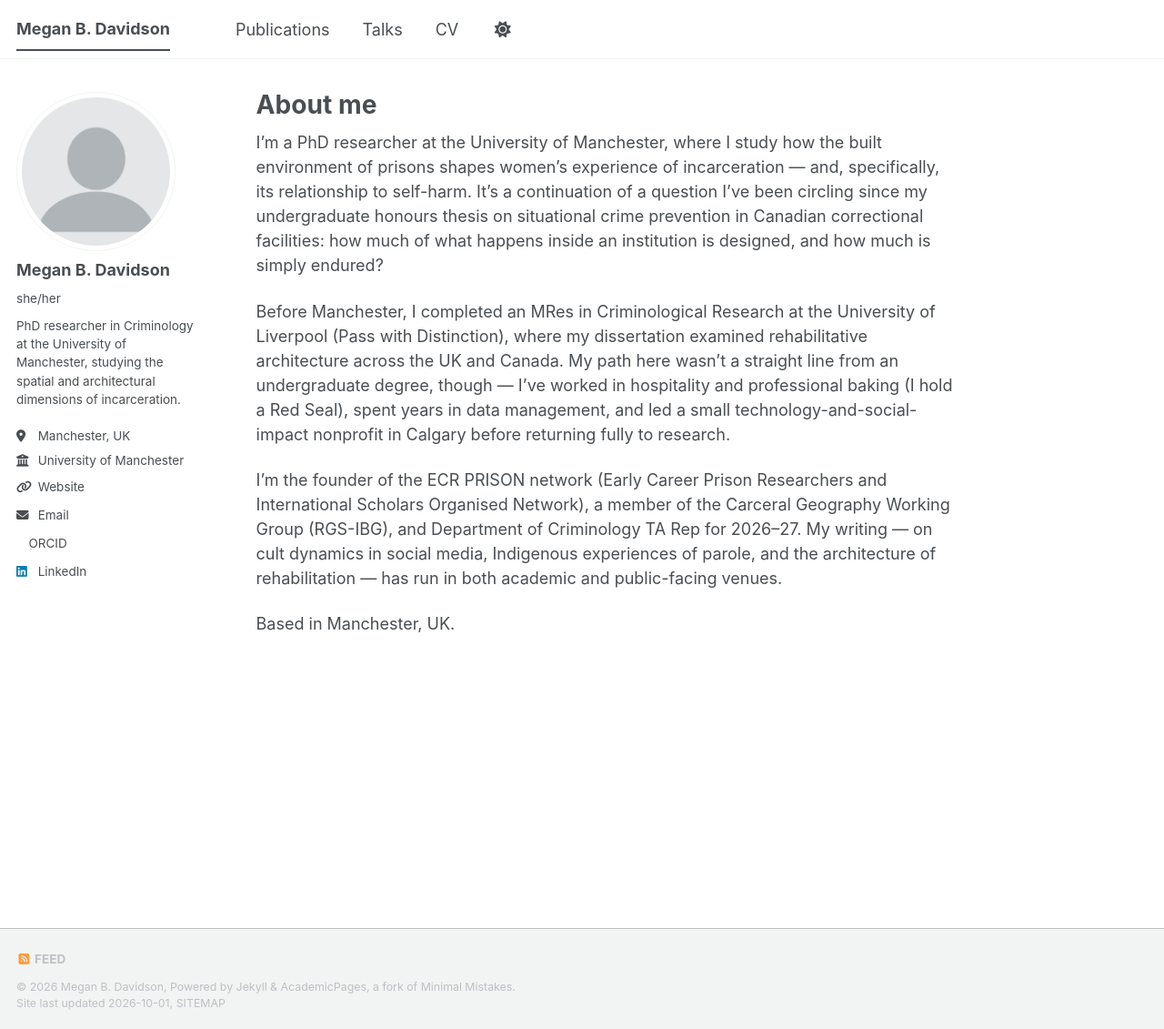
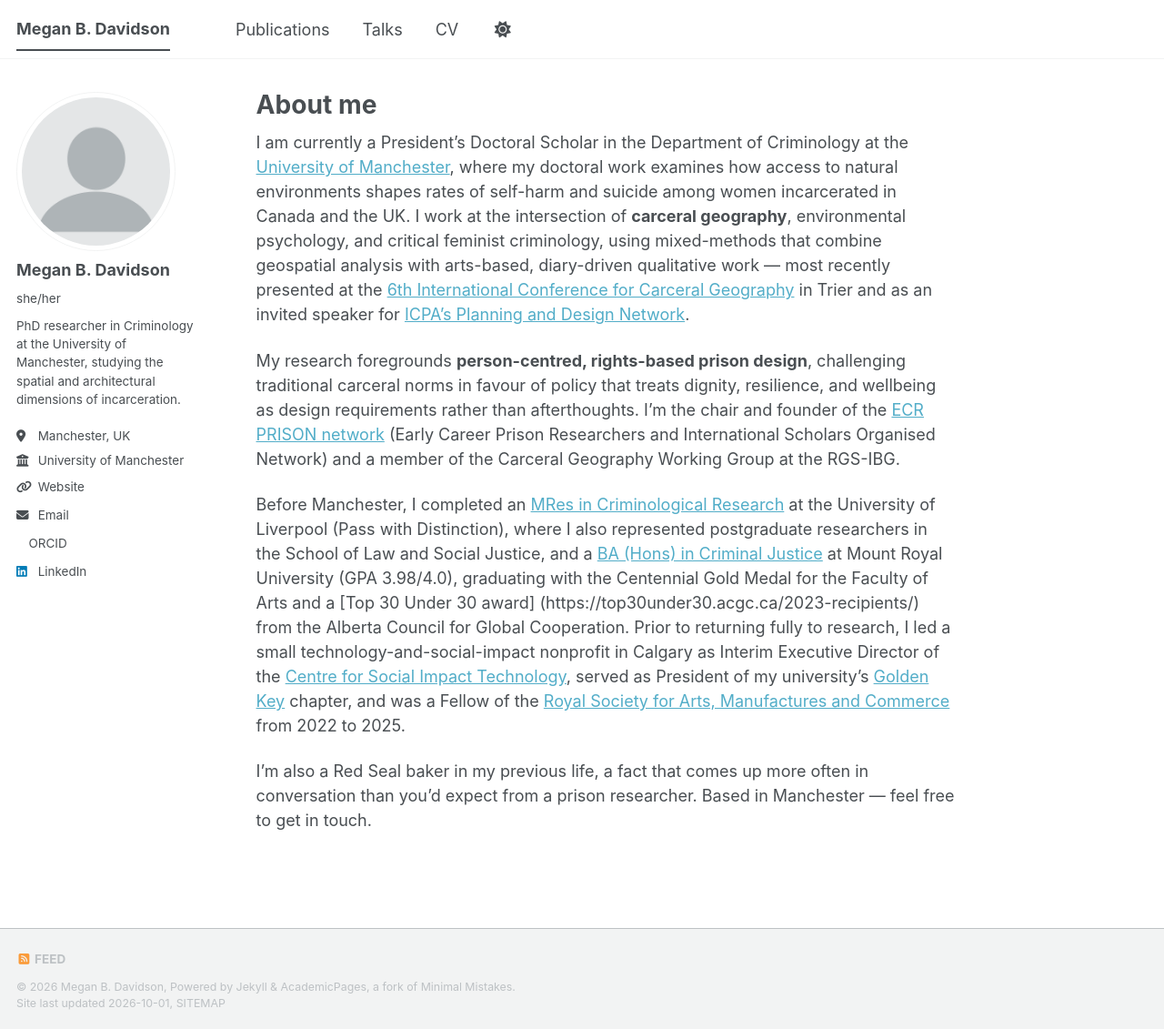
Before and after one commit to Megan-Davidson760/megan-davidson760.github.io, a Jekyll site: the page built from _pages/about.md, in a window 1280 px wide and 1131 px high. Shown: the whole window at 91% size. Built offline with Jekyll 4.4.1, drawn with Linux system fonts in a browser that asks for light colours; a style sheet for code colours, icons or effects is not loaded.

Commit message:
Revise about page with current research details
Updated personal and academic information, including current research focus and previous experiences.

```diff
--- a/_pages/about.md
+++ b/_pages/about.md
@@ -8,10 +8,10 @@ redirect_from:
   - /about.html
 ---
 
-I'm a PhD researcher at the University of Manchester, where I study how the built environment of prisons shapes women's experience of incarceration — and, specifically, its relationship to self-harm. It's a continuation of a question I've been circling since my undergraduate honours thesis on situational crime prevention in Canadian correctional facilities: how much of what happens inside an institution is designed, and how much is simply endured?
+I am currently a President's Doctoral Scholar in the Department of Criminology at the [University of Manchester](https://www.socialsciences.manchester.ac.uk/criminology), where my doctoral work examines how access to natural environments shapes rates of self-harm and suicide among women incarcerated in Canada and the UK. I work at the intersection of **carceral geography**, environmental psychology, and critical feminist criminology, using mixed-methods that combine geospatial analysis with arts-based, diary-driven qualitative work — most recently presented at the [6th International Conference for Carceral Geography](https://carceralgeographies.co.uk/carcerality-borders-and-mobility) in Trier and as an invited speaker for [ICPA's Planning and Design Network](https://icpa.org/events/past-events/icpa-planning-and-design-network.html).
 
-Before Manchester, I completed an MRes in Criminological Research at the University of Liverpool (Pass with Distinction), where my dissertation examined rehabilitative architecture across the UK and Canada. My path here wasn't a straight line from an undergraduate degree, though — I've worked in hospitality and professional baking (I hold a Red Seal), spent years in data management, and led a small technology-and-social-impact nonprofit in Calgary before returning fully to research.
+My research foregrounds **person-centred, rights-based prison design**, challenging traditional carceral norms in favour of policy that treats dignity, resilience, and wellbeing as design requirements rather than afterthoughts. I'm the chair and founder of the [ECR PRISON network](https://ecrprison.com) (Early Career Prison Researchers and International Scholars Organised Network) and a member of the Carceral Geography Working Group at the RGS-IBG.
 
-I'm the founder of the ECR PRISON network (Early Career Prison Researchers and International Scholars Organised Network), a member of the Carceral Geography Working Group (RGS-IBG), and Department of Criminology TA Rep for 2026–27. My writing — on cult dynamics in social media, Indigenous experiences of parole, and the architecture of rehabilitation — has run in both academic and public-facing venues.
+Before Manchester, I completed an [MRes in Criminological Research](https://www.liverpool.ac.uk/courses/criminological-research-mres) at the University of Liverpool (Pass with Distinction), where I also represented postgraduate researchers in the School of Law and Social Justice, and a [BA (Hons) in Criminal Justice](https://www.mtroyal.ca/ProgramsCourses/FacultiesSchoolsCentres/Arts/Departments/EconomicsJusticePolicyStudies/DegreePrograms/BachelorofArts-CriminalJustice/index.htm) at Mount Royal University (GPA 3.98/4.0), graduating with the Centennial Gold Medal for the Faculty of Arts and a [Top 30 Under 30 award] (https://top30under30.acgc.ca/2023-recipients/) from the Alberta Council for Global Cooperation. Prior to returning fully to research, I led a small technology-and-social-impact nonprofit in Calgary as Interim Executive Director of the [Centre for Social Impact Technology](https://www.centreforsocialimpacttech.ca/), served as President of my university's [Golden Key](https://www.goldenkey.org/) chapter, and was a Fellow of the [Royal Society for Arts, Manufactures and Commerce](https://www.thersa.org/) from 2022 to 2025.
 
-Based in Manchester, UK.
+I'm also a Red Seal baker in my previous life, a fact that comes up more often in conversation than you'd expect from a prison researcher. Based in Manchester — feel free to get in touch.
```
